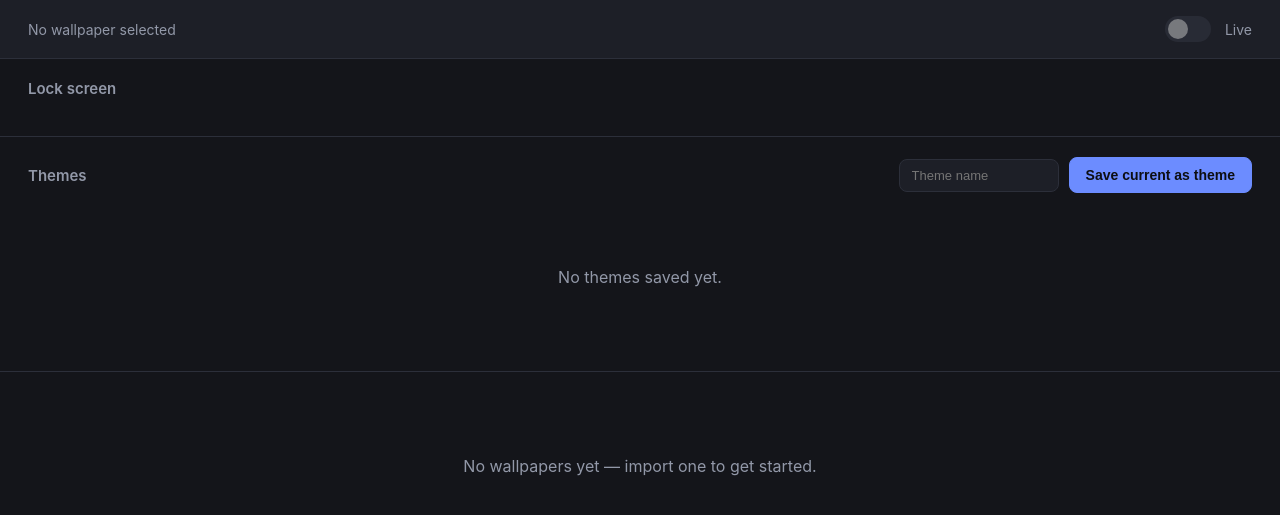
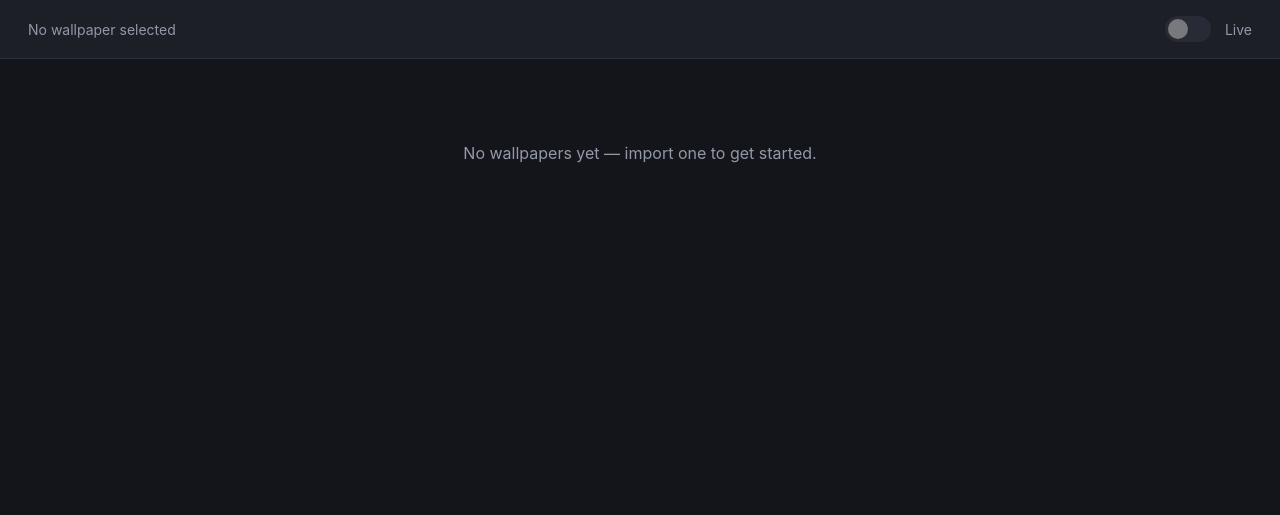
Before and after one commit to wizard-nazim/wizard-tinker, a Flask app: page / in a window 1280 px wide. Shown: the part 78-593 px from the top of the page. Run offline with Flask 3, Linux system fonts and the light colour scheme; data that the repository does not hold is empty.

Commit message:
Remove all lock screen / login screen integration
Lock screen sync, profile picture, lock screen design picker, and Themes
are all removed. The blur control already broke real password unlock once
(reverted last commit); it then happened again, bad enough to require a
hard reboot, likely from restarting the Quickshell shell twice in one
session even to apply/revert a fix -- that's the same repeated-reload
pattern this app's crash-safety design exists to avoid in the first place.

Rather than keep picking through which lock-screen-adjacent piece was
actually at fault, all of it is gone, including the parts that worked fine
on their own (design picker, profile picture, Themes). This app is back to
exactly what it was for originally: wallpaper import, gallery, and the
live/static toggle. Not touching the lock/login screen again.

```diff
--- a/app.py
+++ b/app.py
@@ -3,7 +3,6 @@
 
 import json
 import os
-import shutil
 import signal
 import subprocess
 import sys
@@ -21,18 +20,9 @@ PID_FILE = APP_DIR / "server.pid"
 
 HOME = Path.home()
 SHELL_JSON = HOME / ".config" / "omarchy" / "shell.json"
-LOCK_BACKGROUND_LINK = HOME / ".local" / "state" / "omarchy" / "current" / "background"
-THEMES_FILE = APP_DIR / "themes.json"
 
 ANIMATED_EXTS = {".gif", ".mp4", ".webm", ".mkv", ".mov"}
 IMAGE_EXTS = {".jpg", ".jpeg", ".png", ".webp", ".bmp"}
-
-LOCK_DESIGN_IDS = [
-    "card", "classic", "editorial", "zen", "split", "terminal", "ring",
-    "poster", "dock", "aurora", "analog", "flip", "island", "cinema",
-    "sheet", "neon", "calendar", "frame", "dayline", "profile", "weather",
-    "music", "system", "rain",
-]
 
 MPV_OPTS = "no-audio loop-file=inf hwdec=auto panscan=1.0"
 
@@ -47,16 +37,6 @@ def load_state():
 
 def save_state(state):
     STATE_FILE.write_text(json.dumps(state, indent=2))
-
-
-def load_themes():
-    if THEMES_FILE.exists():
-        return json.loads(THEMES_FILE.read_text())
-    return {"themes": []}
-
-
-def save_themes(themes):
-    THEMES_FILE.write_text(json.dumps(themes, indent=2))
 
 
 def is_animated(filename):
@@ -143,44 +123,6 @@ def ensure_static_frame(item):
     return out_path
 
 
-def update_lock_background(path):
-    """Point Omarchy's Quickshell lock screen at `path`, atomically.
-
-    The lock screen re-reads this symlink (via `readlink -f`) every time it
-    locks, so this is all that's needed to keep it in sync -- no IPC call.
-    Written via rename rather than unlink+symlink so a lock that fires
-    mid-update never sees a missing target.
-    """
-    link = LOCK_BACKGROUND_LINK
-    if not link.parent.is_dir():
-        return
-    tmp = link.with_name(f"{link.name}.tmp{os.getpid()}")
-    tmp.symlink_to(path)
-    tmp.replace(link)
-
-
-def set_account_icon(path):
-    """Set this user's AccountsService icon (login-screen avatar) to `path`.
-
-    Uses the same D-Bus call GNOME/KDE avatar pickers use
-    (org.freedesktop.Accounts.User.SetIconFile), which polkit allows for the
-    active user with no password prompt -- no sudo needed. accounts-daemon
-    runs as root and reads `path` itself, so it just needs to exist.
-    """
-    uid = os.getuid()
-    return run([
-        "gdbus", "call", "--system",
-        "--dest", "org.freedesktop.Accounts",
-        "--object-path", f"/org/freedesktop/Accounts/User{uid}",
-        "--method", "org.freedesktop.Accounts.User.SetIconFile",
-        str(path),
-    ])
-
-
-def set_lock_design(design_id):
-    return run(["omarchy-shell", "lock", "setDesign", design_id])
-
-
 def apply_current(state):
     """Apply state['current'] + state['live'] to the actual desktop.
 
@@ -218,12 +160,6 @@ def apply_current(state):
         notify(f"Wallpaper: {item['name']}")
 
     start_mpvpaper(display_path)
-
-    # The lock screen renders through a plain QML Image too, so it can only
-    # ever show a still -- point it at the static frame for animated items,
-    # even while they're playing live on the desktop.
-    lock_path = ensure_static_frame(item) if item["animated"] else display_path
-    update_lock_background(lock_path)
 
 
 @app.route("/")
@@ -299,121 +235,6 @@ def api_toggle_live():
     return jsonify(state)
 
 
-@app.route("/api/set-profile-pic", methods=["POST"])
-def api_set_profile_pic():
-    item_id = request.json.get("id")
-    state = load_state()
-    item = next((g for g in state["gallery"] if g["id"] == item_id), None)
-    if item is None:
-        return jsonify({"error": "not found"}), 404
-
-    src_path = ensure_static_frame(item) if item["animated"] else WALLPAPERS_DIR / item["file"]
-    result = set_account_icon(src_path)
-    if result.returncode != 0:
-        return jsonify({"error": result.stderr.strip() or "failed to set profile picture"}), 500
-
-    notify(f"Profile picture: {item['name']}", glyph="person")
-    return jsonify({"ok": True})
-
-
-@app.route("/api/lock-design")
-def api_lock_design_get():
-    result = run(["omarchy-shell", "lock", "design"])
-    return jsonify({"design": result.stdout.strip(), "designs": LOCK_DESIGN_IDS})
-
-
-@app.route("/api/lock-design", methods=["POST"])
-def api_lock_design_set():
-    design_id = request.json.get("id")
-    if design_id not in LOCK_DESIGN_IDS:
-        return jsonify({"error": "unknown design"}), 400
-    result = set_lock_design(design_id)
-    if result.returncode != 0:
-        return jsonify({"error": result.stderr.strip() or "failed to set design"}), 500
-    notify(f"Lock design: {design_id}", glyph="lock")
-    return jsonify({"ok": True, "lock_design": design_id})
-
-
-@app.route("/api/lock-design/preview", methods=["POST"])
-def api_lock_design_preview():
-    design_id = request.json.get("id")
-    if design_id not in LOCK_DESIGN_IDS:
-        return jsonify({"error": "unknown design"}), 400
-    run(["omarchy-shell", "lock", "previewDesign", design_id])
-    return jsonify({"ok": True})
-
-
-@app.route("/api/themes")
-def api_themes_list():
-    return jsonify(load_themes())
-
-
-@app.route("/api/themes", methods=["POST"])
-def api_themes_create():
-    name = (request.json.get("name") or "").strip()
-    if not name:
-        return jsonify({"error": "name required"}), 400
-
-    state = load_state()
-    themes = load_themes()
-    navbar_status = run(["omarchy-navbar", "status"]).stdout.strip().split(" ")[0]
-
-    themes["themes"] = [t for t in themes["themes"] if t["name"] != name]
-    themes["themes"].append({
-        "name": name,
-        "wallpaper_id": state.get("current"),
-        "lock_design": run(["omarchy-shell", "lock", "design"]).stdout.strip(),
-        "navbar_preset": navbar_status if navbar_status in ("pill", "default") else "default",
-    })
-    save_themes(themes)
-    return jsonify({"ok": True, "themes": themes["themes"]})
-
-
-def apply_theme(name):
-    """Apply a saved theme's wallpaper + lock design + navbar preset.
-
-    Shared by the /api/themes/apply route and the CLI's `theme apply`.
-    """
-    theme = next((t for t in load_themes()["themes"] if t["name"] == name), None)
-    if theme is None:
-        return False, "not found"
-
-    state = load_state()
-    wallpaper_id = theme.get("wallpaper_id")
-    if wallpaper_id and any(g["id"] == wallpaper_id for g in state["gallery"]):
-        item = next(g for g in state["gallery"] if g["id"] == wallpaper_id)
-        state["current"] = wallpaper_id
-        if not item["animated"]:
-            state["live"] = False
-        save_state(state)
-        apply_current(state)
-
-    if theme.get("lock_design"):
-        set_lock_design(theme["lock_design"])
-    run(["omarchy-navbar", theme.get("navbar_preset") or "default"])
-
-    notify(f"Theme: {name}", glyph="image")
-    return True, None
-
-
-@app.route("/api/themes/apply", methods=["POST"])
-def api_themes_apply():
-    name = request.json.get("name")
-    ok, error = apply_theme(name)
-    if not ok:
-        return jsonify({"error": error}), 404
-    return jsonify({"ok": True})
-
-
-@app.route("/api/themes/delete", methods=["POST"])
-def api_themes_delete():
-    name = request.json.get("name")
-    themes = load_themes()
-    themes["themes"] = [t for t in themes["themes"] if t["name"] != name]
-    save_themes(themes)
-    return jsonify({"ok": True, "themes": themes["themes"]})
-
-
 @app.route("/api/delete", methods=["POST"])
 def api_delete():
     item_id = request.json.get("id")
--- a/static/app.js
+++ b/static/app.js
@@ -4,14 +4,8 @@ const liveToggle = document.getElementById("live-toggle");
 const liveLabel = document.getElementById("live-label");
 const fileInput = document.getElementById("file-input");
 const quitBtn = document.getElementById("quit-btn");
-const lockDesignsEl = document.getElementById("lock-designs");
-const themesEl = document.getElementById("themes");
-const themeNameInput = document.getElementById("theme-name");
-const saveThemeBtn = document.getElementById("save-theme-btn");
 
 let state = { current: null, live: false, gallery: [] };
-let currentLockDesign = null;
-let LOCK_DESIGN_IDS = [];
 
 async function api(path, opts) {
   const res = await fetch(path, opts);
@@ -37,18 +31,13 @@ function render() {
       <div class="meta">
         <span class="name" title="${item.name}">${item.name}</span>
         <span class="badge">${item.animated ? "animated" : "static"}</span>
-        <button class="pfp" title="Set as profile picture (login screen avatar)">PFP</button>
         <button class="del" title="Delete">✕</button>
       </div>
     `;
     card.querySelector(".thumb, img")?.addEventListener?.("click", () => select(item.id));
     card.addEventListener("click", (e) => {
-      if (e.target.closest(".del") || e.target.closest(".pfp")) return;
+      if (e.target.closest(".del")) return;
       select(item.id);
-    });
-    card.querySelector(".pfp").addEventListener("click", (e) => {
-      e.stopPropagation();
-      setProfilePic(item.id);
     });
     card.querySelector(".del").addEventListener("click", (e) => {
       e.stopPropagation();
@@ -87,18 +76,6 @@ async function select(id) {
   render();
 }
 
-async function setProfilePic(id) {
-  try {
-    await api("/api/set-profile-pic", {
-      method: "POST",
-      headers: { "Content-Type": "application/json" },
-      body: JSON.stringify({ id }),
-    });
-  } catch (e) {
-    alert("Couldn't set profile picture: " + e.message);
-  }
-}
-
 async function del(id) {
   if (!confirm("Delete this wallpaper?")) return;
   state = await api("/api/delete", {
@@ -108,112 +85,6 @@ async function del(id) {
   });
   render();
 }
-
-function renderLockDesigns(designs) {
-  lockDesignsEl.innerHTML = "";
-  for (const id of designs) {
-    const card = document.createElement("div");
-    card.className = "design-card" + (id === currentLockDesign ? " active" : "");
-    card.textContent = id;
-    card.addEventListener("mouseenter", () => {
-      api("/api/lock-design/preview", {
-        method: "POST",
-        headers: { "Content-Type": "application/json" },
-        body: JSON.stringify({ id }),
-      }).catch(() => {});
-    });
-    card.addEventListener("click", () => selectLockDesign(id));
-    lockDesignsEl.appendChild(card);
-  }
-}
-
-async function selectLockDesign(id) {
-  try {
-    await api("/api/lock-design", {
-      method: "POST",
-      headers: { "Content-Type": "application/json" },
-      body: JSON.stringify({ id }),
-    });
-    currentLockDesign = id;
-    renderLockDesigns(LOCK_DESIGN_IDS);
-  } catch (e) {
-    alert("Couldn't set lock design: " + e.message);
-  }
-}
-
-async function loadLockDesign() {
-  const data = await api("/api/lock-design");
-  currentLockDesign = data.design;
-  LOCK_DESIGN_IDS = data.designs;
-  renderLockDesigns(LOCK_DESIGN_IDS);
-}
-
-function renderThemes(themes) {
-  themesEl.innerHTML = "";
-  if (themes.length === 0) {
-    themesEl.innerHTML = '<div class="empty">No themes saved yet.</div>';
-    return;
-  }
-  for (const theme of themes) {
-    const card = document.createElement("div");
-    card.className = "theme-card";
-    card.innerHTML = `
-      <span class="name" title="${theme.name}">${theme.name}</span>
-      <div class="theme-actions">
-        <button class="apply">Apply</button>
-        <button class="del" title="Delete">✕</button>
-      </div>
-    `;
-    card.querySelector(".apply").addEventListener("click", () => applyTheme(theme.name));
-    card.querySelector(".del").addEventListener("click", () => deleteTheme(theme.name));
-    themesEl.appendChild(card);
-  }
-}
-
-async function loadThemes() {
-  const data = await api("/api/themes");
-  renderThemes(data.themes);
-}
-
-async function applyTheme(name) {
-  try {
-    await api("/api/themes/apply", {
-      method: "POST",
-      headers: { "Content-Type": "application/json" },
-      body: JSON.stringify({ name }),
-    });
-    await refresh();
-    await loadLockDesign();
-  } catch (e) {
-    alert("Couldn't apply theme: " + e.message);
-  }
-}
-
-async function deleteTheme(name) {
-  if (!confirm(`Delete theme "${name}"?`)) return;
-  const data = await api("/api/themes/delete", {
-    method: "POST",
-    headers: { "Content-Type": "application/json" },
-    body: JSON.stringify({ name }),
-  });
-  renderThemes(data.themes);
-}
-
-saveThemeBtn.addEventListener("click", async () => {
-  const name = themeNameInput.value.trim();
-  if (!name) return;
-  try {
-    const data = await api("/api/themes", {
-      method: "POST",
-      headers: { "Content-Type": "application/json" },
-      body: JSON.stringify({ name }),
-    });
-    themeNameInput.value = "";
-    renderThemes(data.themes);
-  } catch (e) {
-    alert("Couldn't save theme: " + e.message);
-  }
-});
 
 fileInput.addEventListener("change", async () => {
   const file = fileInput.files[0];
@@ -245,5 +116,3 @@ quitBtn.addEventListener("click", async () => {
 });
 
 refresh();
-loadLockDesign();
-loadThemes();
--- a/static/style.css
+++ b/static/style.css
@@ -81,106 +81,6 @@ header h1 {
   padding: 24px 28px;
 }
 
-.gallery.small {
-  grid-template-columns: repeat(auto-fill, minmax(120px, 1fr));
-  gap: 10px;
-  padding: 0 28px 24px;
-}
-
-.panel {
-  border-bottom: 1px solid var(--border);
-}
-
-.panel-header {
-  display: flex;
-  align-items: center;
-  justify-content: space-between;
-  gap: 16px;
-  padding: 20px 28px 14px;
-}
-
-.panel-header h2 {
-  font-size: 15px;
-  margin: 0;
-  font-weight: 600;
-  color: var(--muted);
-}
-
-.theme-create {
-  display: flex;
-  align-items: center;
-  gap: 10px;
-}
-
-.theme-create input[type="text"] {
-  background: var(--panel);
-  border: 1px solid var(--border);
-  color: var(--text);
-  padding: 8px 12px;
-  border-radius: 8px;
-  font-size: 13px;
-  width: 160px;
-}
-
-.design-card {
-  background: var(--panel);
-  border: 2px solid var(--border);
-  border-radius: 10px;
-  padding: 14px 8px;
-  text-align: center;
-  cursor: pointer;
-  font-size: 12px;
-  transition: border-color 0.15s, transform 0.15s;
-}
-
-.design-card:hover { transform: translateY(-2px); border-color: #454859; }
-.design-card.active { border-color: var(--accent); color: var(--text); }
-.design-card:not(.active) { color: var(--muted); }
-
-.theme-card {
-  background: var(--panel);
-  border: 2px solid var(--border);
-  border-radius: 10px;
-  padding: 10px 12px;
-  display: flex;
-  align-items: center;
-  justify-content: space-between;
-  gap: 8px;
-  font-size: 13px;
-}
-
-.theme-card .name {
-  overflow: hidden;
-  text-overflow: ellipsis;
-  white-space: nowrap;
-}
-
-.theme-card .theme-actions {
-  display: flex;
-  gap: 8px;
-  flex-shrink: 0;
-}
-
-.theme-card .apply {
-  border: none;
-  background: none;
-  color: var(--accent);
-  cursor: pointer;
-  font-size: 12px;
-  font-weight: 600;
-  padding: 0;
-}
-
-.theme-card .del {
-  border: none;
-  background: none;
-  color: var(--muted);
-  cursor: pointer;
-  font-size: 13px;
-  padding: 0;
-}
-.theme-card .del:hover { color: var(--danger); }
-
 .card {
   background: var(--panel);
   border: 2px solid var(--border);
@@ -227,19 +127,6 @@ header h1 {
   flex-shrink: 0;
 }
 
-.card .pfp {
-  border: none;
-  background: none;
-  color: var(--muted);
-  cursor: pointer;
-  font-size: 10px;
-  font-weight: 600;
-  letter-spacing: 0.3px;
-  padding: 0 4px;
-  flex-shrink: 0;
-}
-.card .pfp:hover { color: var(--accent); }
-
 .card .del {
   border: none;
   background: none;
--- a/templates/index.html
+++ b/templates/index.html
@@ -27,24 +27,6 @@
     <span id="live-label">Live</span>
   </section>
 
-  <section class="panel lock-section">
-    <div class="panel-header">
-      <h2>Lock screen</h2>
-    </div>
-    <div id="lock-designs" class="gallery small"></div>
-  </section>
-
-  <section class="panel themes-section">
-    <div class="panel-header">
-      <h2>Themes</h2>
-      <div class="theme-create">
-        <input type="text" id="theme-name" placeholder="Theme name" maxlength="40">
-        <button class="btn primary" id="save-theme-btn">Save current as theme</button>
-      </div>
-    </div>
-    <div id="themes" class="gallery small"></div>
-  </section>
-
   <main id="gallery" class="gallery"></main>
 
   <script src="/static/app.js"></script>
```
Also changed, not shown: cli.py (+0 -20 lines), README.md, 1 other file.
